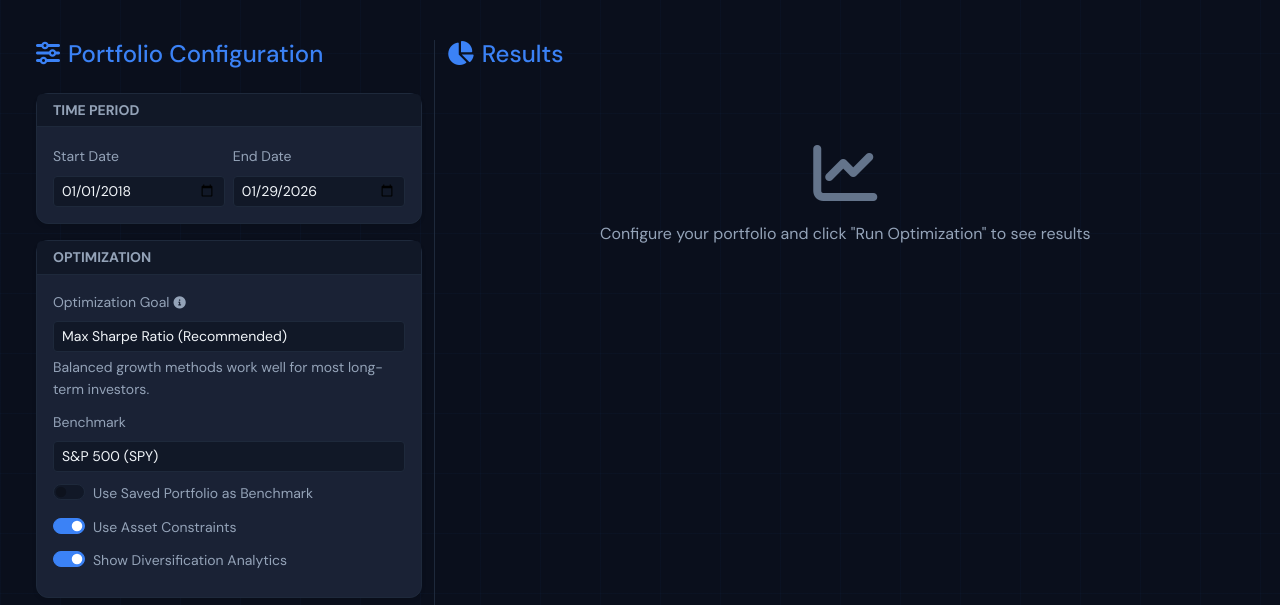
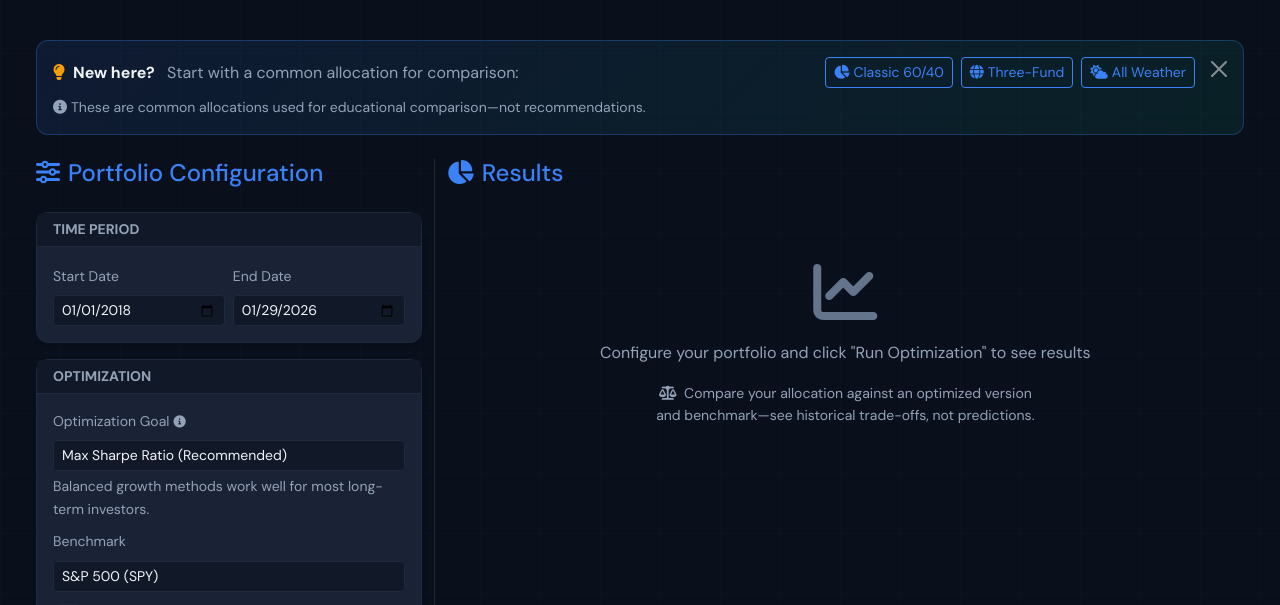
Before and after one commit to shadow6-actual/V6_EODHD_POpt, a Flask app: page /app in a window 1280 px wide. Shown: the part 127-732 px from the top of the page. Run offline with Flask 3, Linux system fonts and the light colour scheme; data that the repository does not hold is empty; some libraries are stand-ins or nearby versions.

Commit message:
Update index.html
UX Phase 2 Banner

```diff
--- a/webapp/templates/index.html
+++ b/webapp/templates/index.html
@@ -2,6 +2,32 @@
 
 {% block content %}
 <div class="container-fluid p-4">
+
+    <!-- Quick Start Banner -->
+    <div class="alert alert-dismissible fade show mb-4" id="quickStartBanner" role="alert" style="background: linear-gradient(135deg, rgba(59, 130, 246, 0.1) 0%, rgba(16, 185, 129, 0.1) 100%); border: 1px solid rgba(59, 130, 246, 0.3); border-radius: 12px;">
+        <div class="d-flex flex-wrap align-items-center gap-3">
+            <div class="flex-grow-1">
+                <strong><i class="fas fa-lightbulb me-2" style="color: var(--color-accent-secondary, #f59e0b);"></i>New here?</strong>
+                <span class="text-muted ms-2">Start with a common allocation for comparison:</span>
+            </div>
+            <div class="d-flex flex-wrap gap-2">
+                <button class="btn btn-sm btn-outline-primary" onclick="loadStarterPortfolio('classic_60_40')">
+                    <i class="fas fa-chart-pie me-1"></i>Classic 60/40
+                </button>
+                <button class="btn btn-sm btn-outline-primary" onclick="loadStarterPortfolio('three_fund')">
+                    <i class="fas fa-globe me-1"></i>Three-Fund
+                </button>
+                <button class="btn btn-sm btn-outline-primary" onclick="loadStarterPortfolio('all_weather')">
+                    <i class="fas fa-cloud-sun me-1"></i>All Weather
+                </button>
+            </div>
+        </div>
+        <button type="button" class="btn-close" data-bs-dismiss="alert" aria-label="Close" onclick="dismissQuickStart()"></button>
+        <div class="mt-2 small text-muted">
+            <i class="fas fa-info-circle me-1"></i>These are common allocations used for educational comparison—not recommendations.
+        </div>
+    </div>
+
     <div class="row">
 
         <!-- LEFT PANEL: Configuration -->
@@ -281,6 +307,10 @@
             <div id="resultsPlaceholder" class="text-center py-5">
                 <i class="fas fa-chart-line fa-4x mb-3" style="color: var(--color-text-dim, #64748b);"></i>
                 <p class="text-muted">Configure your portfolio and click "Run Optimization" to see results</p>
+                <p class="small text-muted mt-3" style="max-width: 400px; margin: 0 auto;">
+                    <i class="fas fa-balance-scale me-1"></i>
+                    Compare your allocation against an optimized version and benchmark—see historical trade-offs, not predictions.
+                </p>
             </div>
 
             <!-- Loading Spinner -->
@@ -302,8 +332,11 @@
 
                 <!-- Performance Comparison Table -->
                 <div class="card mb-3 shadow-sm">
-                    <div class="card-header py-2">
+                    <div class="card-header py-2 d-flex justify-content-between align-items-center">
                         <h6 class="mb-0 small fw-bold">PERFORMANCE COMPARISON</h6>
+                        <span class="badge bg-secondary bg-opacity-25 text-muted small fw-normal" data-bs-toggle="tooltip" title="Based on historical data. Past performance does not guarantee future results.">
+                            <i class="fas fa-history me-1"></i>Historical
+                        </span>
                     </div>
                     <div class="card-body p-0">
                         <div class="table-responsive">
```
